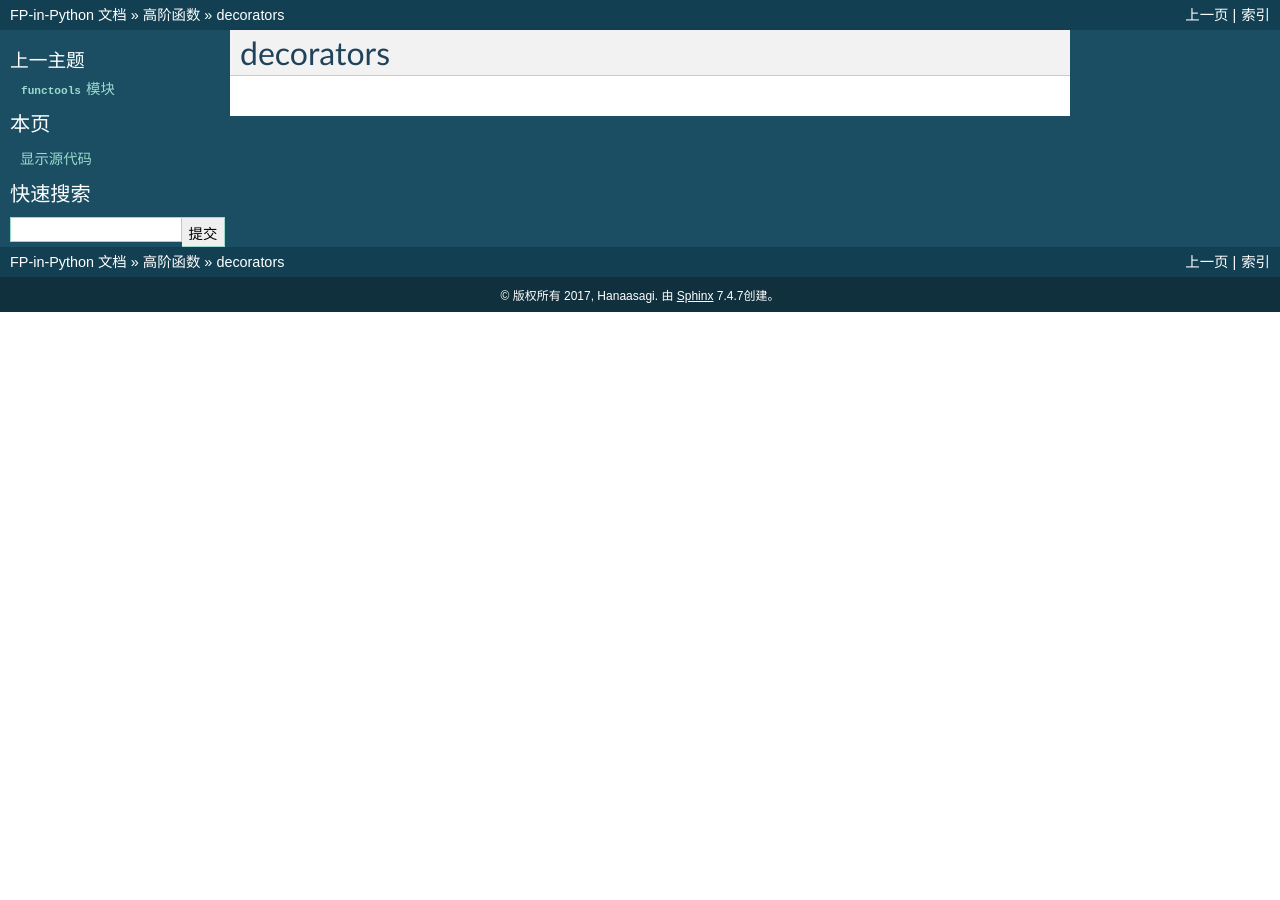
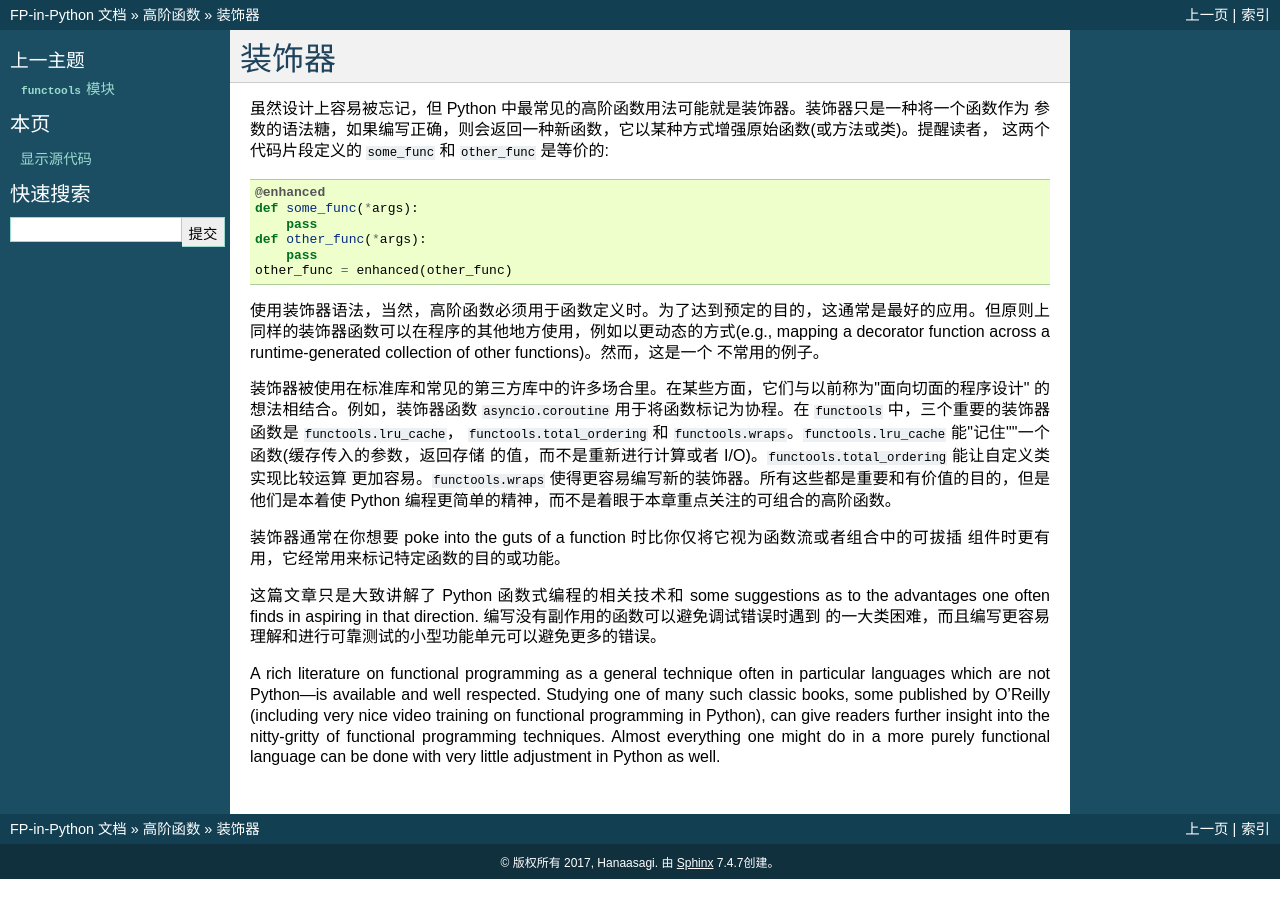
Before and after one commit to Hanaasagi/FP-in-python-zh, a Sphinx documentation site: the page built from source/decorators.rst, in a window 1280 px wide. Built offline with Sphinx 7.4.7, drawn with Linux system fonts in a browser that asks for light colours.

Commit message:
finish decorators chapter

```diff
--- a/source/decorators.rst
+++ b/source/decorators.rst
@@ -1,2 +1,41 @@
-decorators
-=============
+装饰器
+==========
+
+虽然设计上容易被忘记，但 Python 中最常见的高阶函数用法可能就是装饰器。装饰器只是一种将一个函数作为
+参数的语法糖，如果编写正确，则会返回一种新函数，它以某种方式增强原始函数(或方法或类)。提醒读者，
+这两个代码片段定义的 ``some_func`` 和 ``other_func`` 是等价的::
+
+    @enhanced
+    def some_func(*args):
+        pass
+    def other_func(*args):
+        pass
+    other_func = enhanced(other_func)
+
+使用装饰器语法，当然，高阶函数必须用于函数定义时。为了达到预定的目的，这通常是最好的应用。但原则上
+同样的装饰器函数可以在程序的其他地方使用，例如以更动态的方式(e.g., mapping a decorator
+function across a runtime-generated collection of other functions)。然而，这是一个
+不常用的例子。
+
+装饰器被使用在标准库和常见的第三方库中的许多场合里。在某些方面，它们与以前称为"面向切面的程序设计"
+的想法相结合。例如，装饰器函数 ``asyncio.coroutine`` 用于将函数标记为协程。在 ``functools``
+中，三个重要的装饰器函数是 ``functools.lru_cache``， ``functools.total_ordering`` 和
+``functools.wraps``。``functools.lru_cache`` 能"记住""一个函数(缓存传入的参数，返回存储
+的值，而不是重新进行计算或者 I/O)。``functools.total_ordering`` 能让自定义类实现比较运算
+更加容易。``functools.wraps`` 使得更容易编写新的装饰器。所有这些都是重要和有价值的目的，但是
+他们是本着使 Python 编程更简单的精神，而不是着眼于本章重点关注的可组合的高阶函数。
+
+装饰器通常在你想要 poke into the guts of a function 时比你仅将它视为函数流或者组合中的可拔插
+组件时更有用，它经常用来标记特定函数的目的或功能。
+
+这篇文章只是大致讲解了 Python 函数式编程的相关技术和 some suggestions as to the advantages
+one often finds in aspiring in that direction. 编写没有副作用的函数可以避免调试错误时遇到
+的一大类困难，而且编写更容易理解和进行可靠测试的小型功能单元可以避免更多的错误。
+
+A rich literature on functional programming as a general technique often in
+particular languages which are not Python—is available and well respected.
+Studying one of many such classic books, some published by O’Reilly (including
+very nice video training on functional programming in Python), can give readers
+further insight into the nitty-gritty of functional programming techniques.
+Almost everything one might do in a more purely functional language can be done
+with very little adjustment in Python as well.
```
